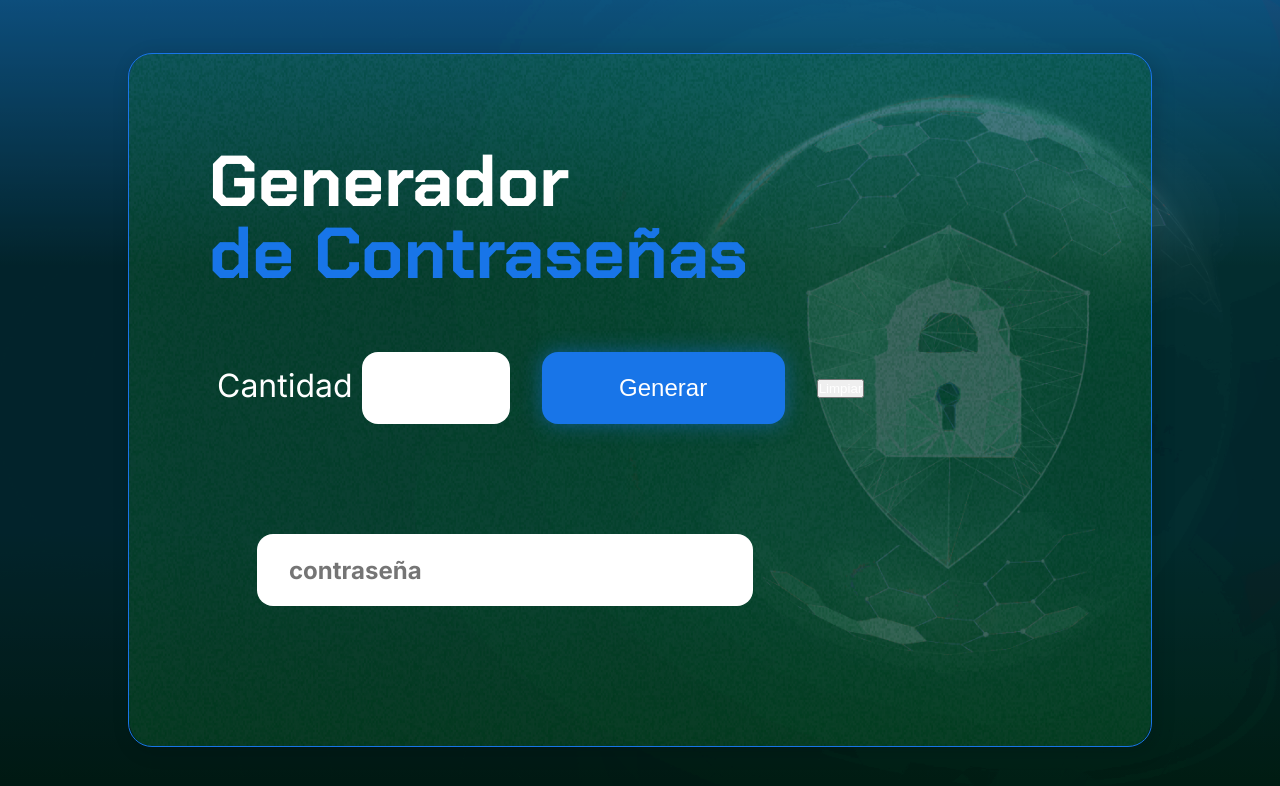
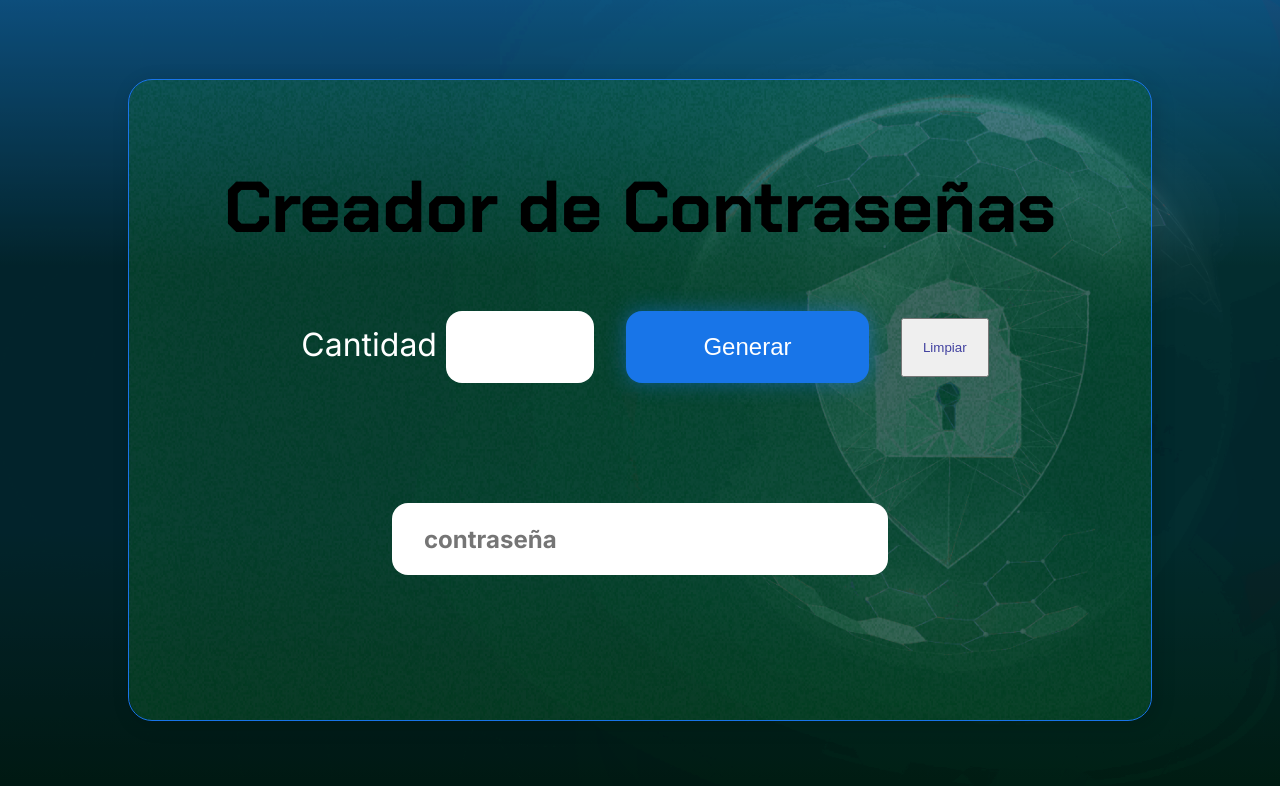
Before and after one commit to AldoAragon2710/GeneradorDeContrase-asAleatorios, a plain HTML site: page Proyecto-Base Creacion de Claves DEV3/index.html in a window 1280 px wide. Drawn offline with Linux system fonts and the light colour scheme.

Commit message:
Generador contraseñas v2

```diff
--- a/Proyecto-Base Creacion de Claves DEV3/index.html
+++ b/Proyecto-Base Creacion de Claves DEV3/index.html
@@ -7,21 +7,42 @@
     <link rel="preconnect" href="https://fonts.googleapis.com">
     <link rel="preconnect" href="https://fonts.gstatic.com" crossorigin>
     <link href="https://fonts.googleapis.com/css2?family=Chakra+Petch:wght@700&family=Inter:wght@400;700&display=swap" rel="stylesheet">
-    <title>Generador de contraseñas</title>
+    <title>Creador de contraseñas</title>
     <link rel="stylesheet" href="./assets/style.css">
+    <style>
+        .container__campo{
+            display: flex;
+            justify-content: center;
+            padding: 5px;
+        }
+        .botonLimpiar{
+            color: rgb(66, 66, 160);
+            padding: 20px;
+        }
+        .container__texto-azul{
+            color: black;
+            justify-content: center;
+            display: flex;
+
+        }
+
+
+
+
+        }
+    </style>
 </head>
-<style>
-    contenedor(
 
-    )
-</style>
 <body>
+
 
     <main class="container">
         <div class="container__contenido">
             <div class="container__informacion">
                 <div class="container__texto">
-                    <h1>Generador<span class="container__texto-azul"> de Contraseñas</span></h1>
+                    <h1><span class="container__texto-azul"> Creador de Contraseñas</span></h1>
+
+
                     <div class="container__campo">
                         <label class="texto__parrafo">Cantidad
                             <input class="container__input" type="number" id="cantidad" >
--- a/Proyecto-Base Creacion de Claves DEV3/main.js
+++ b/Proyecto-Base Creacion de Claves DEV3/main.js
@@ -36,6 +36,7 @@ function validarContrasena(contrasenaGenerada){
     }
 
     if (validacion) {
+        messageElement.style =
         messageElement.textContent = 'Contraseña Segura';
         messageElement.classList.remove('weak');
         messageElement.classList.add('strong');
```
